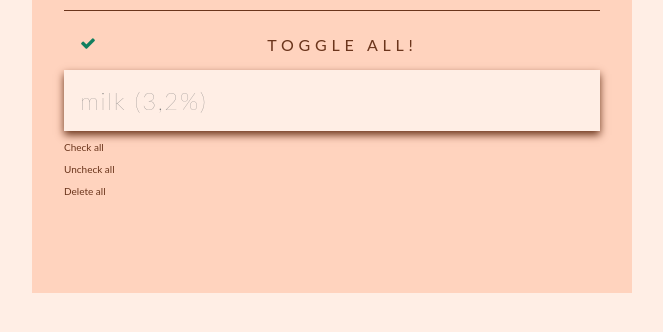
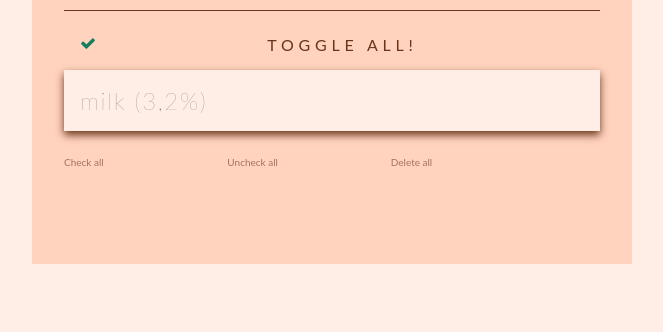
Before and after one commit to adamorlowskipoland/to-do-list-app, a plain HTML site: page index.html in a window 1280 px wide. Shown: the part 166-498 px from the top of the page, without its empty margins (308-971 px from the left). Drawn offline with Linux system fonts and the light colour scheme.

Commit message:
styled aditional buttons

```diff
--- a/style.css
+++ b/style.css
@@ -205,6 +205,24 @@ body {
     }
 }
 
+.toggleBtns {
+/*    display: none;*/
+}
+
+.toggleBtn {
+    font-size: 10px;
+    display: inline-block;
+    width: 30%;
+    margin: 15px auto 0;
+    cursor: pointer;
+    opacity: .6;
+    transition: .3s;
+}
+
+.toggleBtn:hover {
+    opacity: 1;
+}
+
 @media screen and (max-width: 767px) {
     .wrapper {
         padding: .5rem 0;
```
